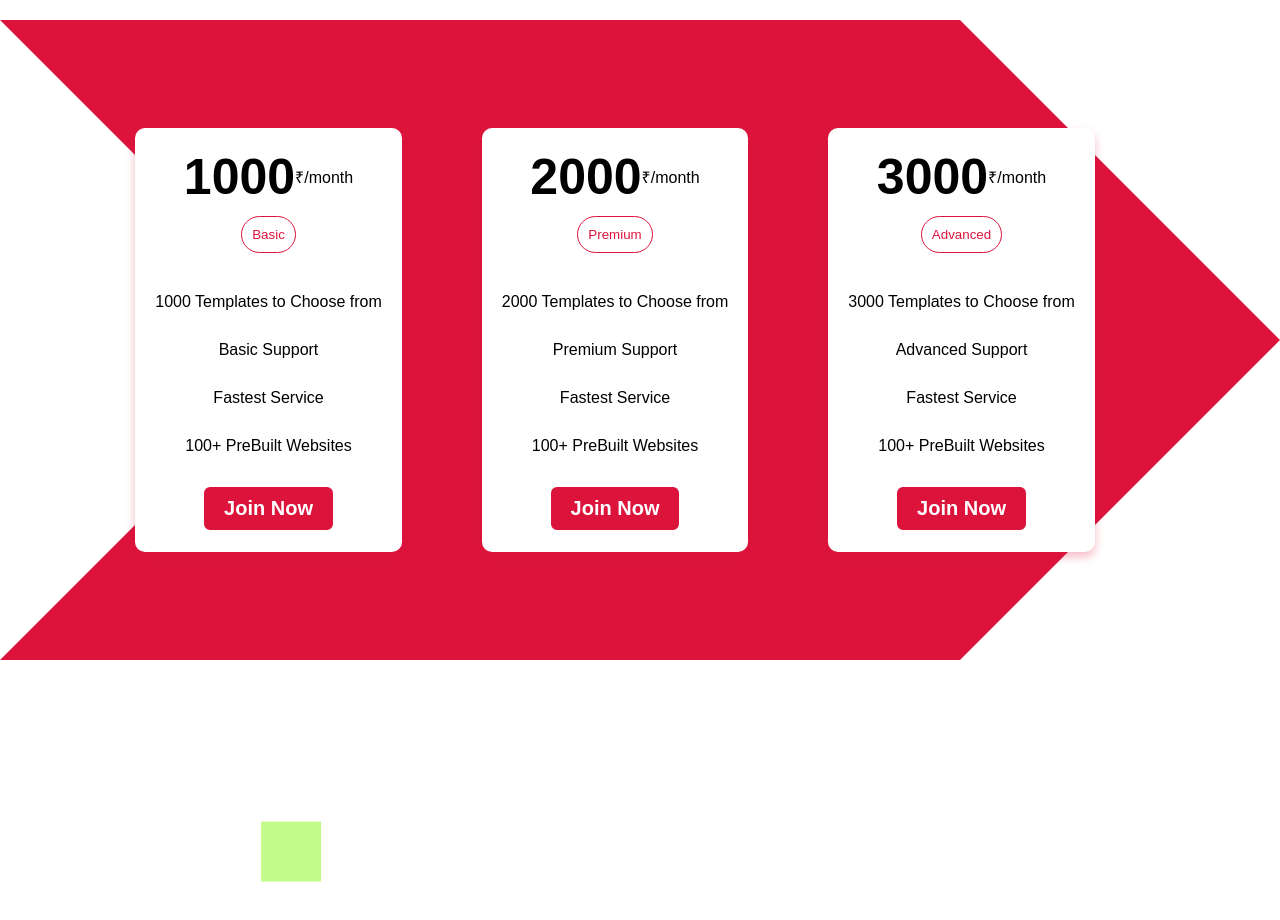
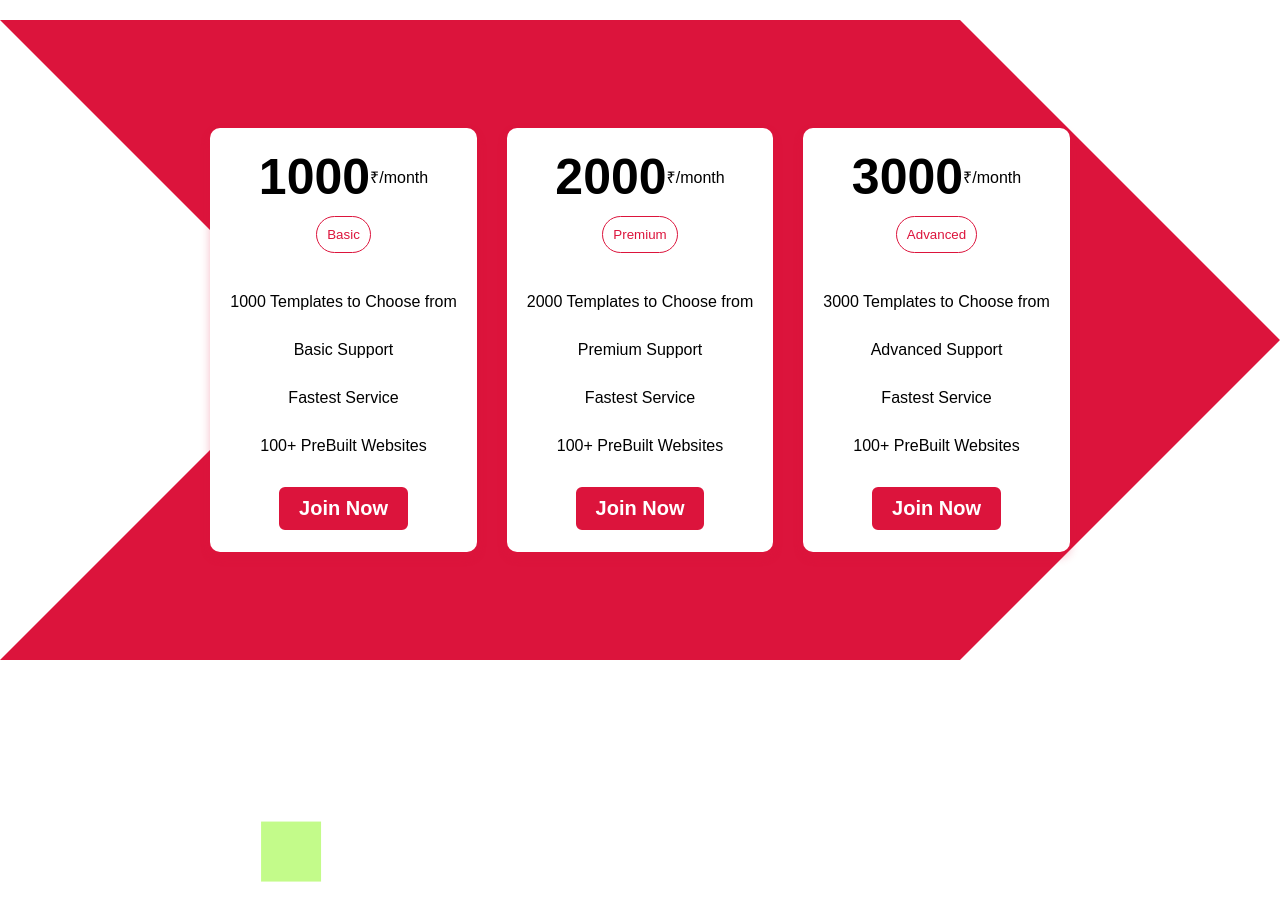
Before and after one commit to ayushmangarg2003/web-agent-react-styled-components, a React (Create React App) app: page / in a window 1280 px wide. Shown: the part 2460-3380 px from the top of the page. Built offline with nearby package versions, Linux system fonts and the light colour scheme; a web font is replaced by a local one.

Commit message:
Update PriceCard.jsx

```diff
--- a/src/components/PriceCard.jsx
+++ b/src/components/PriceCard.jsx
@@ -2,7 +2,6 @@ import React from "react";
 import styled from "styled-components";
 
 const Container = styled.div`
-  margin-right: 50px;
   padding: 20px;
   -webkit-box-shadow: 0px 0px 17px -11px rgba(0, 0, 0, 0.58);
   box-shadow: 0px 5px 10px #DC143C4a;
@@ -13,8 +12,6 @@ const Container = styled.div`
   align-items: center;
   justify-content: center;
   @media only screen and (max-width: 880px) {
-    margin-right: 0;
-    margin-bottom: 10px;
     padding: 10px;
   }
 `;
```
